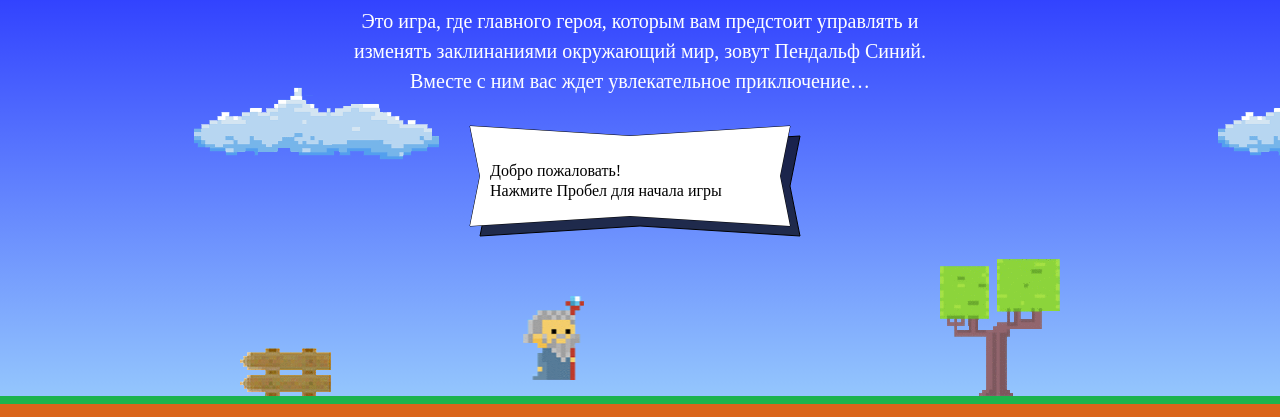
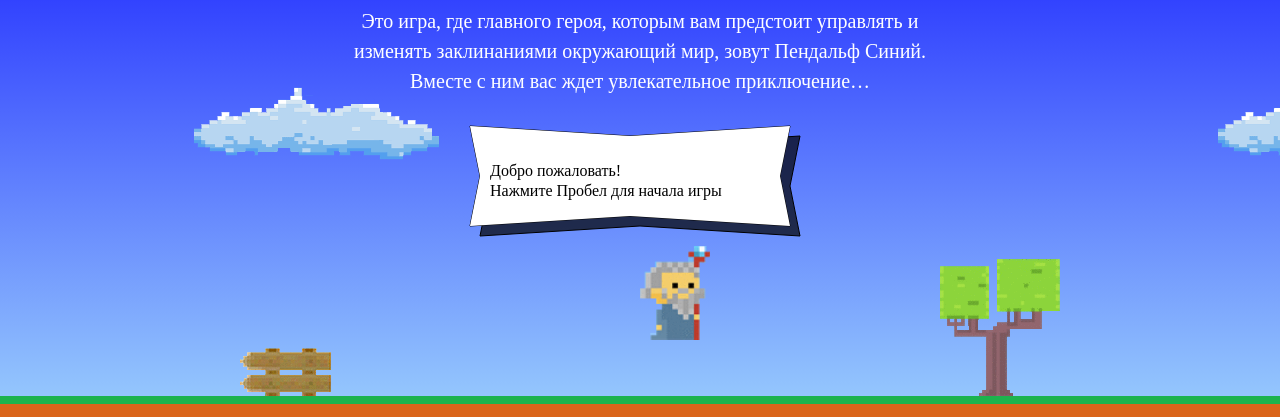
Before and after one commit to ShapovalovArtur/1022153-code-and-magick-19, a website: page index.html in a window 1280 px wide. Shown: the part 203-620 px from the top of the page. Drawn offline with Linux system fonts and the light colour scheme; a web font is replaced by a local one.

Commit message:
Function started

```diff
--- a/index.html
+++ b/index.html
@@ -180,7 +180,25 @@
     <p class="setup-similar-label">Петр Петров</p>
   </div>
 </template>
-
+<script>
+  var fireballSize = 20;
+  var getFireballSpeed = function(left) {
+    FireballSpeed = left ? 5 : 2;
+    return FireballSpeed;
+  }
+  wizardSpeed = 3;
+  wizardWidth = 70;
+  var getWizardHeight =  function() {
+    wizardHeight = 1.337 * wizardWidth;
+    return wizardHeight;
+  }
+  function getWizardX(width) {
+    return width / 2;
+  }
+  function getWizardY(height) {
+    return height / 2;
+  }
+</script>
 <script src="js/game.js"></script>
 
 </body>
```
